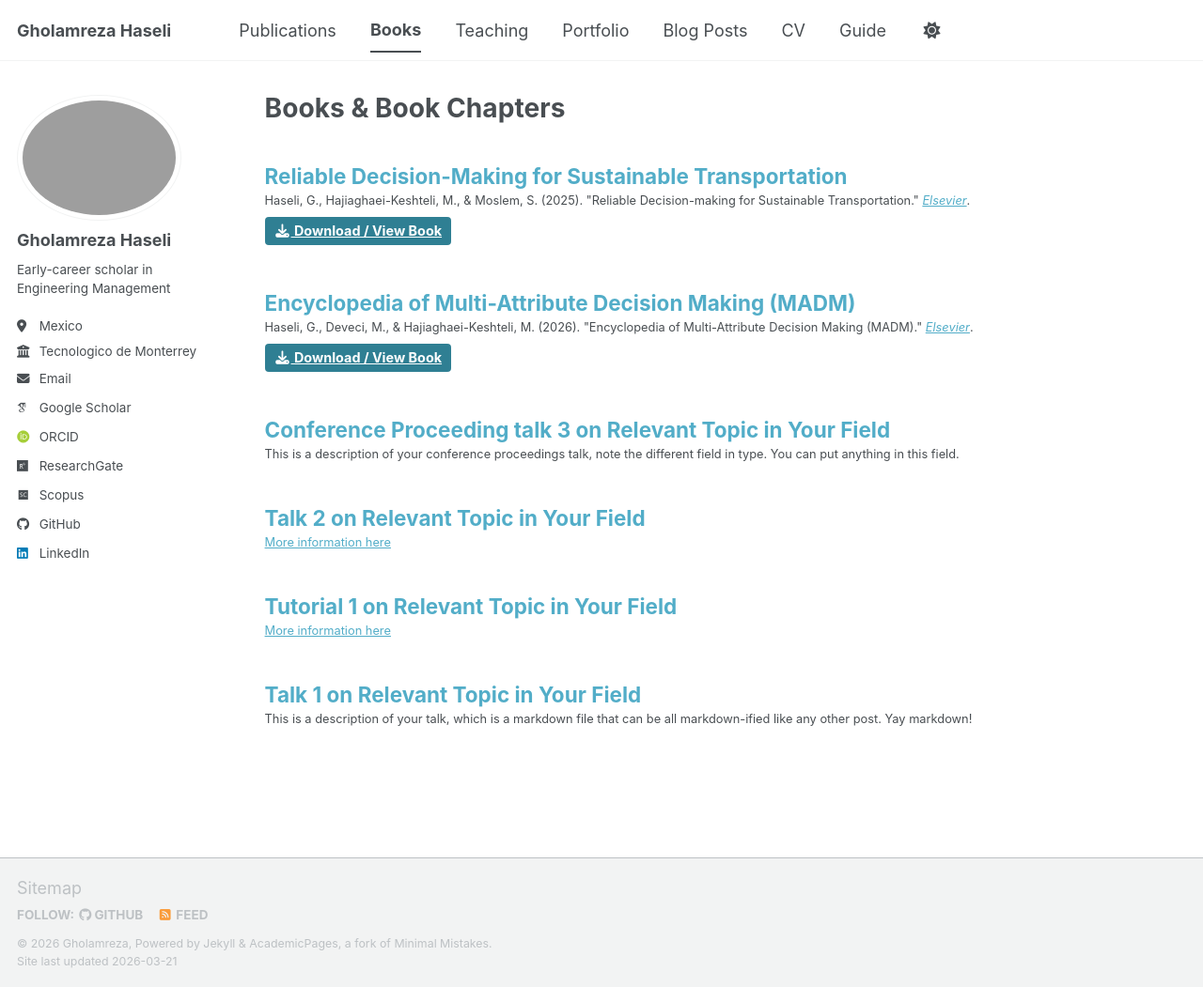
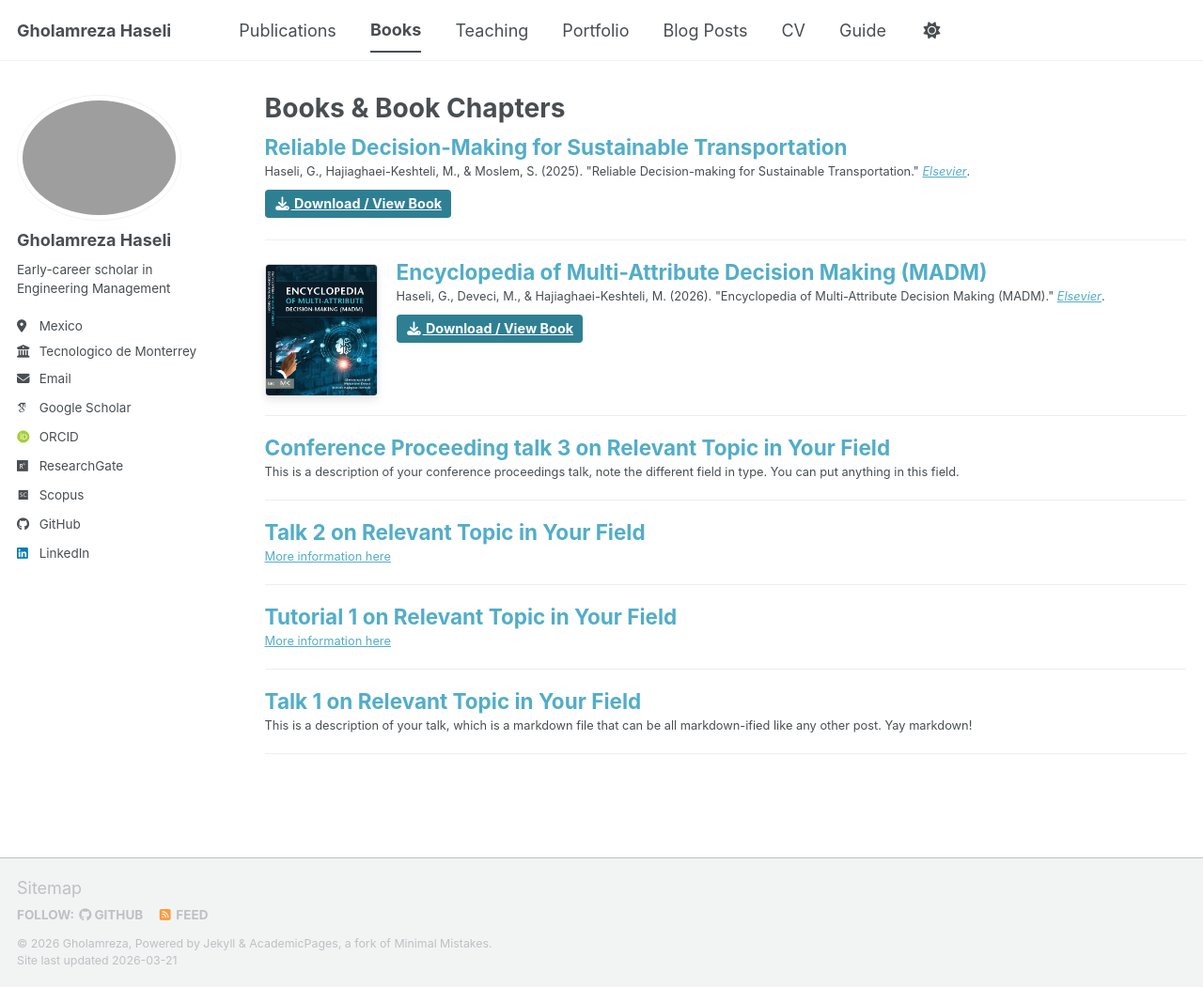
Before and after one commit to Gholamreza-Haseli/Gholamreza-Haseli.github.io, a Jekyll site: the page built from _pages/talks.html, in a window 1280 px wide and 1051 px high. Shown: the whole window at 94% size. Built offline with Jekyll 4.4.1, drawn with Linux system fonts in a browser that asks for light colours; some web fonts are replaced; a script bundle is joined from its source files by our own code; library files that are not in the unit come from our copies.

Commit message:
Update archive-single-talk.html

```diff
--- a/_includes/archive-single-talk.html
+++ b/_includes/archive-single-talk.html
@@ -1,7 +1,17 @@
-<div class="{{ include.type | default: 'list' }}__item">
-  <article class="archive__item" itemscope itemtype="https://schema.org/CreativeWork">
+<div class="{{ include.type | default: 'list' }}__item" style="border-bottom: 1px solid #eee; padding-bottom: 20px; margin-bottom: 20px;">
+  <article class="archive__item" itemscope itemtype="https://schemaorg/CreativeWork">
 
-    <h2 class="archive__item-title" itemprop="headline" style="margin-bottom: 4px !important; padding-bottom: 0 !important;">
+    <div style="display: flex; gap: 20px; align-items: flex-start;">
+
+      {% if post.cover %}
+        <div style="flex: 0 0 120px; margin-top: 5px;">
+          <img src="{{ base_path }}{{ post.cover }}" alt="Cover: {{ post.title }}" style="width: 100%; border-radius: 4px; box-shadow: 0 4px 8px rgba(0,0,0,0.1); border: 1px solid #ddd;">
+        </div>
+      {% endif %}
+
+      <div style="flex: 1;">
+
+        <h2 class="archive__item-title" itemprop="headline" style="margin-top: 0 !important; margin-bottom: 4px !important; padding-bottom: 0 !important;">
           <a href="{{ base_path }}{{ post.url }}" rel="permalink" style="text-decoration: none;">{{ post.title }}</a>
         </h2>
 
@@ -14,12 +24,12 @@
         {% endif %}
 
         {% if post.paperurl %}
-      <p style="margin-top: 8px !important; margin-bottom: 10px !important;">
+          <p style="margin-top: 10px !important; margin-bottom: 0 !important;">
             <a href="{{ post.paperurl }}" class="btn btn--primary" style="padding: 4px 10px !important; font-size: 0.8em !important; border-radius: 4px !important;">
               <i class="fas fa-fw fa-download" aria-hidden="true"></i> Download / View Book
             </a>
           </p>
         {% endif %}
 
-  </article>
+      </div> </div> </article>
 </div>
```
Lines whose indentation alone changed are shown as unchanged.
